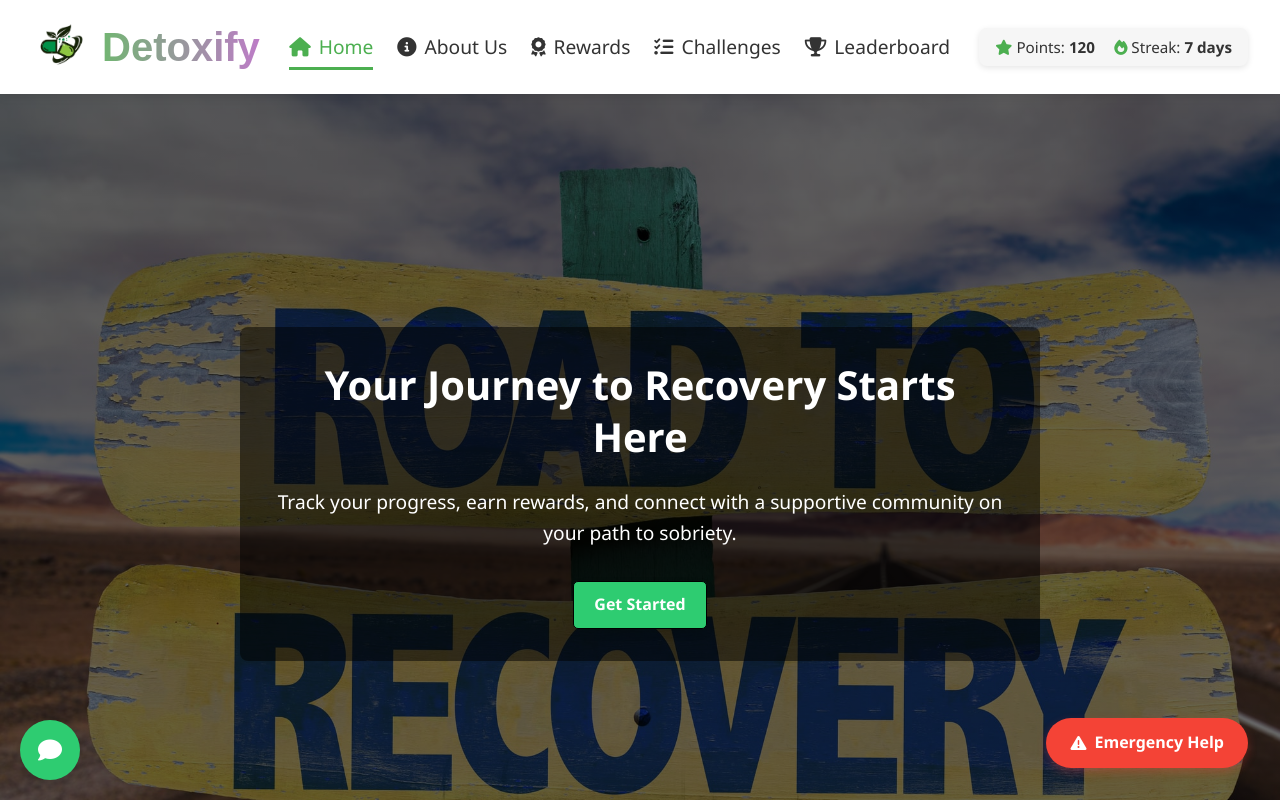
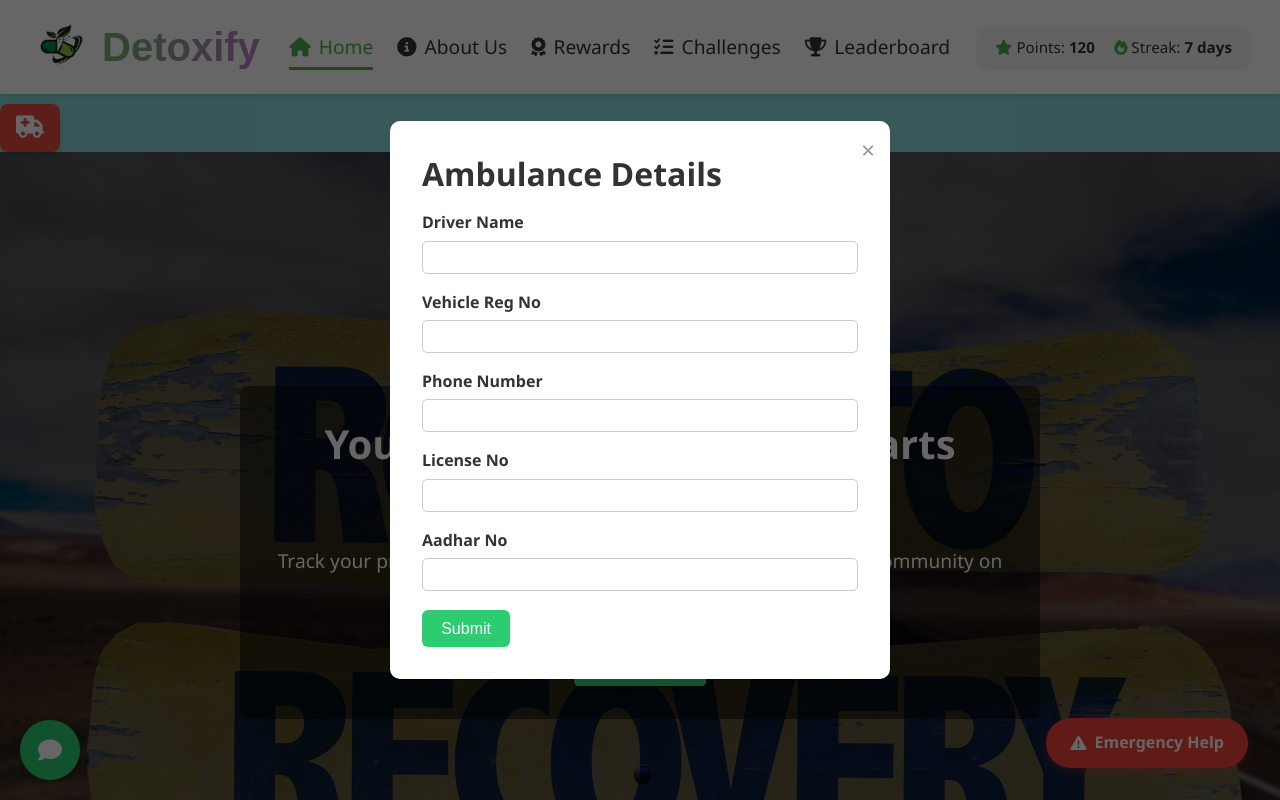
Before and after one commit to Lokith007/Detoxify, a website: page Frontend/index.html in a window 1280 px wide. Shown: the top 800 px of the page. Drawn offline with Linux system fonts and the light colour scheme.

Commit message:
added amb

```diff
--- a/Frontend/index.html
+++ b/Frontend/index.html
@@ -40,7 +40,32 @@
     <a href="#signup-section" class="btn-primary"><i class="fas fa-user-plus"></i> Sign Up</a>
   </div>
 </header>
+<div class="ambulance-button-container">
+  <button class="ambulance-btn" id="openAmbulancePopup">
+    <i class="fas fa-ambulance"></i>
+  </button>
+</div>
 
+<!-- Popup Form -->
+<div class="ambulance-popup" id="ambulancePopup">
+  <div class="ambulance-popup-content">
+    <span class="close-ambulance-popup" id="closeAmbulancePopup">&times;</span>
+    <h2>Ambulance Details</h2>
+    <form class="ambulance-form">
+      <label for="amb-name">Driver Name</label>
+      <input type="text" id="amb-name" required>
+      <label for="amb-reg">Vehicle Reg No</label>
+      <input type="text" id="amb-reg" required>
+      <label for="amb-phone">Phone Number</label>
+      <input type="tel" id="amb-phone" required>
+      <label for="amb-license">License No</label>
+      <input type="text" id="amb-license" required>
+      <label for="amb-aadhar">Aadhar No</label>
+      <input type="text" id="amb-aadhar" required>
+      <button type="submit">Submit</button>
+    </form>
+  </div>
+</div>
 
    <!-- Emergency Help Trigger -->
 <div class="emergency-button">
@@ -269,5 +294,23 @@
         </div>
     </footer>
     <script src="script.js"></script>
+    <script>
+  const popup = document.getElementById("ambulancePopup");
+  const openBtn = document.getElementById("openAmbulancePopup");
+  const closeBtn = document.getElementById("closeAmbulancePopup");
+
+  openBtn.addEventListener("click", () => {
+    popup.style.display = "flex";
+  });
+
+  closeBtn.addEventListener("click", () => {
+    popup.style.display = "none";
+  });
+
+  window.addEventListener("click", (e) => {
+    if (e.target === popup) popup.style.display = "none";
+  });
+</script>
+
 </body>
 </html>
--- a/Frontend/styles.css
+++ b/Frontend/styles.css
@@ -1446,3 +1446,98 @@
 .user-info i {
   color: var(--primary);
 }
+/* Floating button below navbar */
+.ambulance-button-container {
+  position: sticky;
+  top: 70px; /* adjust to match navbar height */
+  left: 40px;
+  z-index: 999;
+  margin-top: 10px;
+}
+
+
+.ambulance-btn {
+  background-color: #e74c3c;
+  color: white;
+  border: none;
+  font-size: 1.4rem;
+  padding: 0.7rem 1rem;
+  border-radius: 8px;
+  box-shadow: 0 4px 10px rgba(0, 0, 0, 0.15);
+  cursor: pointer;
+  transition: background-color 0.3s;
+}
+
+.ambulance-btn:hover {
+  background-color: #c0392b;
+}
+
+/* Popup */
+.ambulance-popup {
+  display: none;
+  position: fixed;
+  inset: 0;
+  background-color: rgba(0, 0, 0, 0.6);
+  z-index: 9999;
+  display: flex;
+  justify-content: center;
+  align-items: center;
+}
+
+.ambulance-popup-content {
+  background: #fff;
+  padding: 2rem;
+  border-radius: 10px;
+  max-width: 500px;
+  width: 90%;
+  position: relative;
+  animation: fadeIn 0.3s ease;
+}
+
+.close-ambulance-popup {
+  position: absolute;
+  top: 10px;
+  right: 15px;
+  font-size: 1.5rem;
+  cursor: pointer;
+  color: #999;
+}
+
+.close-ambulance-popup:hover {
+  color: #e74c3c;
+}
+
+.ambulance-form label {
+  margin-top: 1rem;
+  display: block;
+  font-weight: 600;
+}
+
+.ambulance-form input {
+  width: 100%;
+  padding: 0.5rem;
+  margin-top: 0.3rem;
+  border: 1px solid #ccc;
+  border-radius: 5px;
+}
+
+.ambulance-form button {
+  margin-top: 1.2rem;
+  padding: 0.6rem 1.2rem;
+  background-color: #2ecc71;
+  color: white;
+  border: none;
+  border-radius: 6px;
+  cursor: pointer;
+  font-size: 1rem;
+  transition: background-color 0.3s ease;
+}
+
+.ambulance-form button:hover {
+  background-color: #27ae60;
+}
+
+@keyframes fadeIn {
+  from { opacity: 0; transform: scale(0.95); }
+  to { opacity: 1; transform: scale(1); }
+}
```
Also changed, not shown: Frontend/script.js (line endings or trailing spaces).
